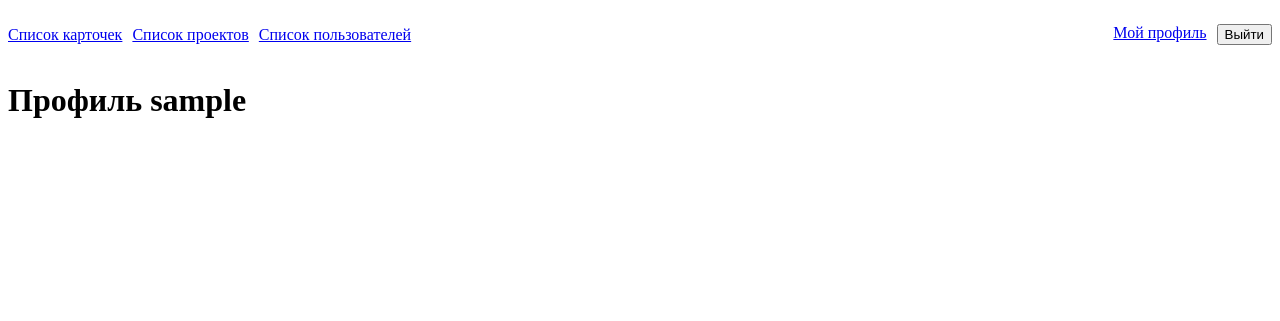
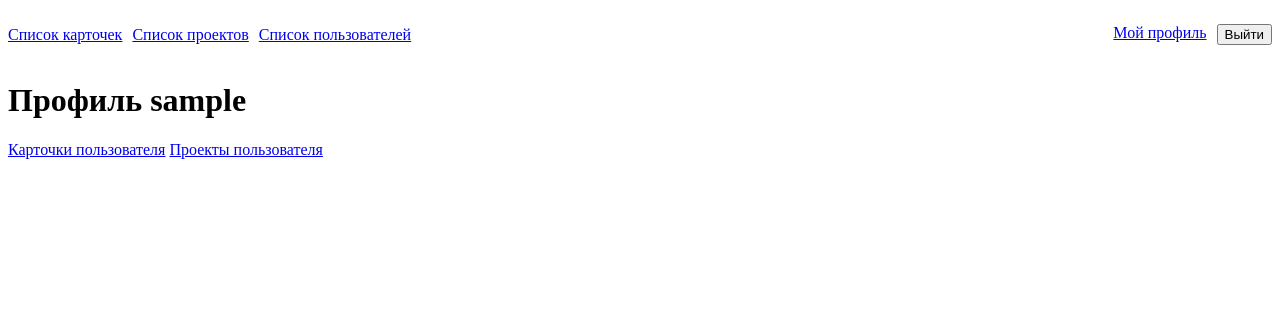
Before and after one commit to romanovsqd/devs-hub-python-django, a Django app: page /users/1/ in a window 1280 px wide. Shown: the top 321 px of the page. Run offline with Django 5.2, Linux system fonts and the light colour scheme; the visitor is signed in with stand-in values (Sample User, id 1); data comes from the database, SQL or seed files in the repository.

Commit message:
feat(profile): add user cards and projects links

```diff
--- a/users/templates/users/user_detail.html
+++ b/users/templates/users/user_detail.html
@@ -6,4 +6,9 @@
 
   <h1>Профиль {{ user.username }}</h1>
 
+  <div>
+    <a href="{% url "users:user_cards" user.id %}">Карточки пользователя</a>
+    <a href="{% url "users:user_projects" user.id %}">Проекты пользователя</a>
+  </div>
+
 {% endblock content %}
```
